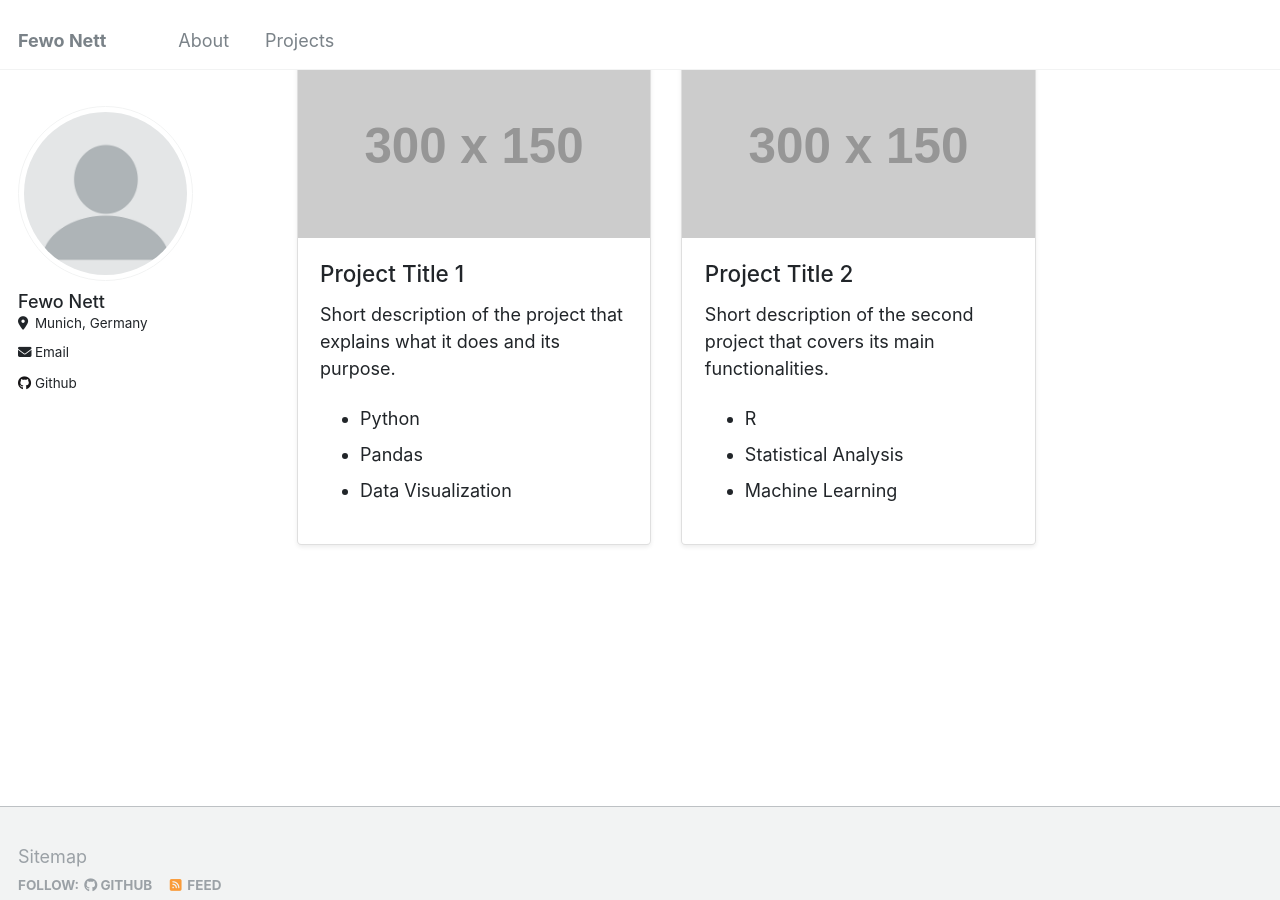
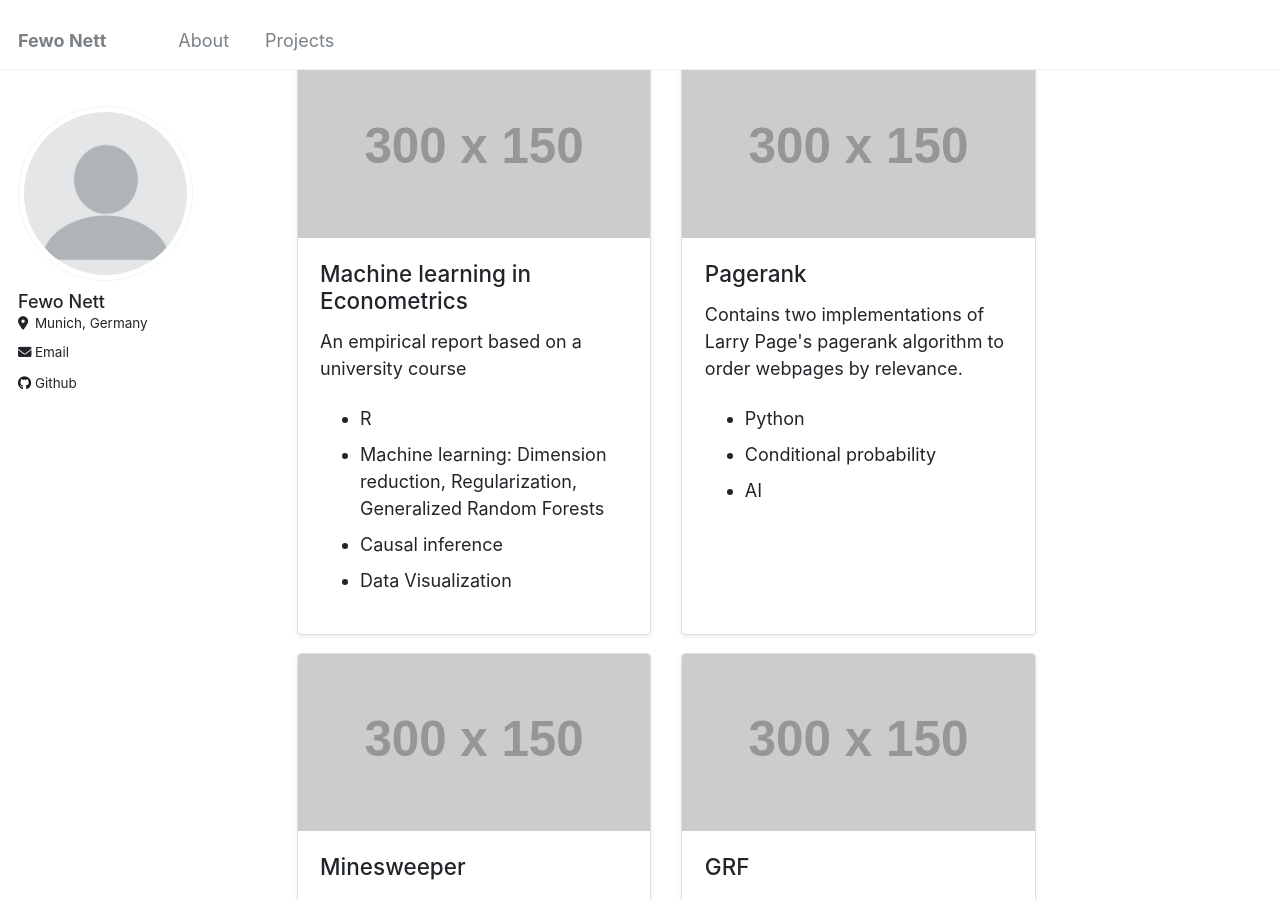
Before and after one commit to fewonett/fewonett.github.io, a Jekyll site: the page built from _pages/about.html, in a window 1280 px wide and 900 px high, scrolled down 1152 px. Built offline with Jekyll 4.4.1, drawn with Linux system fonts in a browser that asks for light colours; some of the changed text lies outside the part shown.

Commit message:
Update about.html

```diff
--- a/_pages/about.html
+++ b/_pages/about.html
@@ -34,11 +34,12 @@ redirect_from:
       <div class="card h-100 shadow-sm">
         <img src="https://via.placeholder.com/300x150" class="card-img-top" alt="Project Image 1">
         <div class="card-body">
-          <h5 class="card-title">Project Title 1</h5>
-          <p class="card-text">Short description of the project that explains what it does and its purpose.</p>
+          <h5 class="card-title">Machine learning in Econometrics</h5>
+          <p class="card-text"> An empirical report based on a university course</p>
           <ul>
-            <li>Python</li>
-            <li>Pandas</li>
+            <li>R</li>
+            <li>Machine learning: Dimension reduction, Regularization, Generalized Random Forests</li>
+            <li>Causal inference</li>
             <li>Data Visualization</li>
           </ul>
         </div>
@@ -48,16 +49,47 @@ redirect_from:
       <div class="card h-100 shadow-sm">
         <img src="https://via.placeholder.com/300x150" class="card-img-top" alt="Project Image 2">
         <div class="card-body">
-          <h5 class="card-title">Project Title 2</h5>
-          <p class="card-text">Short description of the second project that covers its main functionalities.</p>
+          <h5 class="card-title">Pagerank</h5>
+          <p class="card-text">Contains two implementations of Larry Page's pagerank algorithm to order webpages by relevance.</p>
           <ul>
-            <li>R</li>
-            <li>Statistical Analysis</li>
-            <li>Machine Learning</li>
+            <li>Python</li>
+            <li>Conditional probability</li>
+            <li>AI</li>
           </ul>
         </div>
       </div>
     </div>
   </div>
-  <!-- Add more rows and cards as needed -->
+  <div class="row">
+    <div class="col-md-6 mb-3">
+      <div class="card h-100 shadow-sm">
+        <img src="https://via.placeholder.com/300x150" class="card-img-top" alt="Project Image 1">
+        <div class="card-body">
+          <h5 class="card-title">Minesweeper</h5>
+          <p class="card-text">An implementation of a Minesweeper AI</p>
+          <ul>
+            <li>Python</li>
+            <li>AI</li>
+          </ul>
+        </div>
+      </div>
+    </div>
+    <div class="col-md-6 mb-3">
+      <div class="card h-100 shadow-sm">
+        <img src="https://via.placeholder.com/300x150" class="card-img-top" alt="Project Image 2">
+        <div class="card-body">
+          <h5 class="card-title">GRF</h5>
+          <p class="card-text">An in depth exploration of the Generalized Random Forests framework and economic use cases.</p>
+          <ul>
+            <li>R</li>
+            <li>Machine learning</li>
+            <li>Data visualization</li>
+          </ul>
+        </div>
+      </div>
+    </div>
+
+
+  </div>
+
 </div>
```
